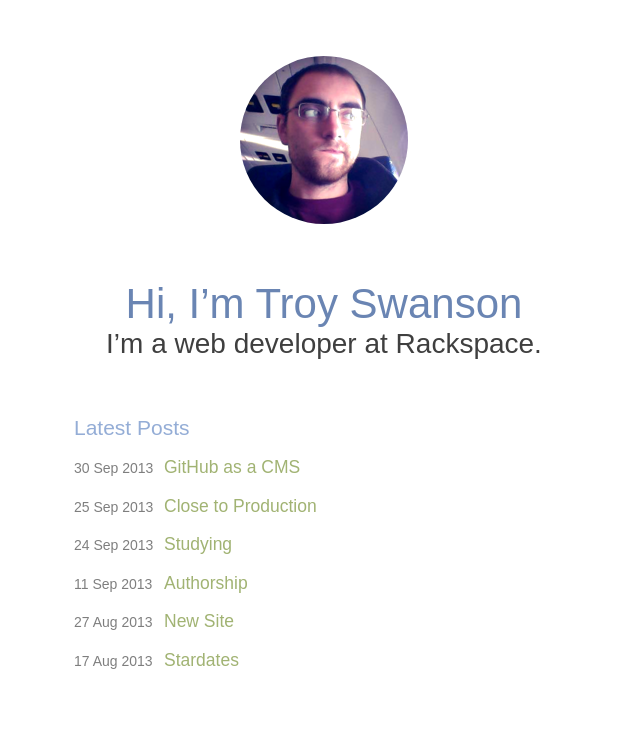
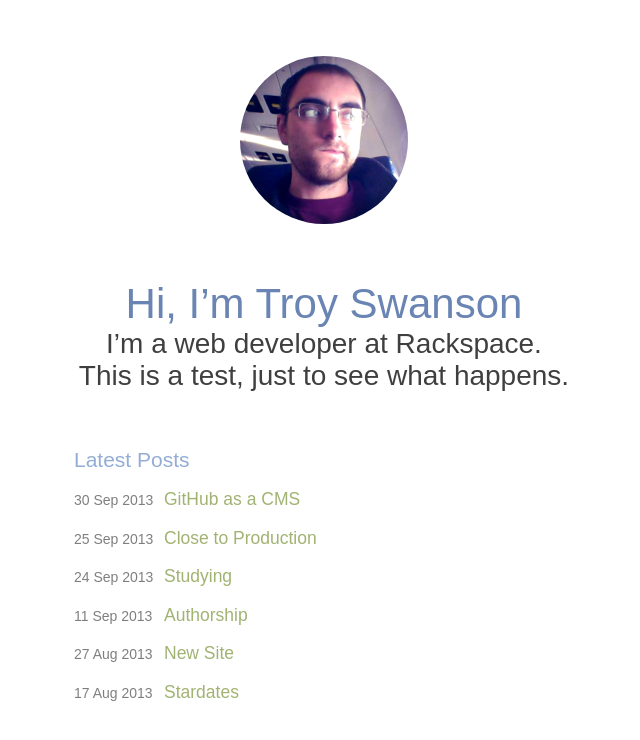
Before and after one commit to troyswanson/troyswanson.github.io, a Jekyll site: the page built from index.md, in a window 1280 px wide. Shown: the top 740 px of the page, without its empty margins (316-956 px from the left). Built offline with Jekyll 4.4.1, drawn with Linux system fonts in a browser that asks for light colours; Markdown is read by kramdown in place of the engine named in the settings.

Commit message:
Test one

```diff
--- a/index.md
+++ b/index.md
@@ -9,3 +9,5 @@
 # Hi, I'm Troy Swanson
 
 I'm a *web developer* at Rackspace.
+
+This is a test, just to see what happens.
```
